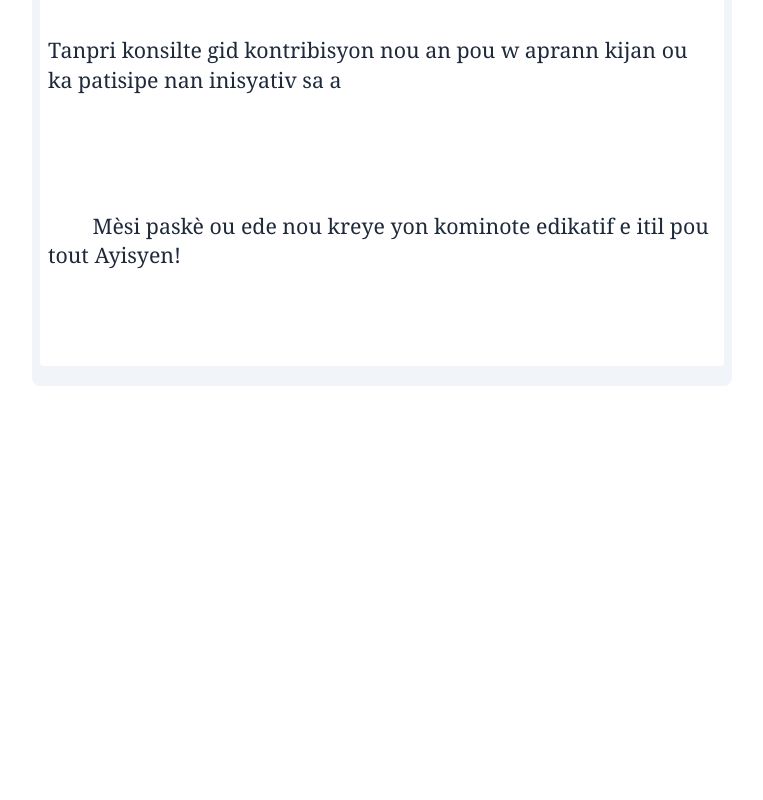
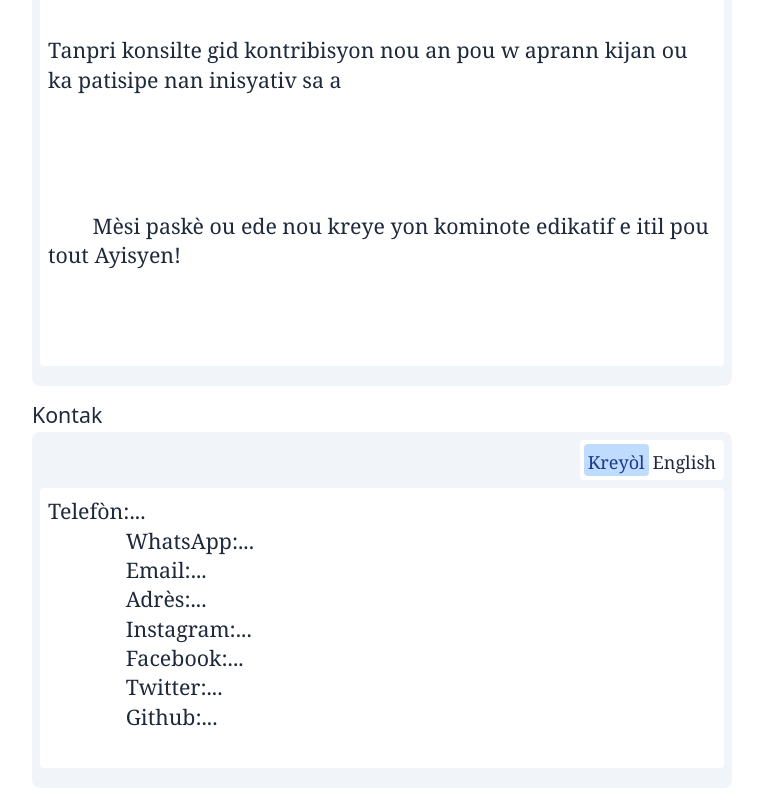
Before and after one commit to wfleu445/feeling-haiti-project, a SvelteKit app in the folder landing-page/: page /admin in a window 1280 px wide. Shown: the part 5751-6551 px from the top of the page, without its empty margins (258-1021 px from the left). Before the commit the page ends 6149 px from the top, so only its background shows below. Built offline with nearby package versions, Linux system fonts and the light colour scheme; no server answers.

Commit message:
feat: Add updatable contact info section

```diff
--- a/landing-page/src/lib/firebase/collections.ts
+++ b/landing-page/src/lib/firebase/collections.ts
@@ -28,7 +28,8 @@ export const landingPageSectionsRevisionSchema = z.object({
 		title: translationObjectSchema,
 		shortDescription: translationObjectSchema,
 		longDescription: translationObjectSchema
-	})
+	}),
+	contactInfo: translationObjectSchema
 });
 
 export type LandingPageSectionsRevision = z.infer<typeof landingPageSectionsRevisionSchema>;
--- a/landing-page/src/lib/pages/admin/translations.ts
+++ b/landing-page/src/lib/pages/admin/translations.ts
@@ -18,6 +18,10 @@ export const translation = defineTranslation({
 	ctaSection: {
 		'en-US': 'CTA Section',
 		'ht-HT': 'Seksyon CTA la'
+	},
+	contactInfo: {
+		'en-US': 'Contact Info',
+		'ht-HT': 'Kontak'
 	},
 	enterPasscode: {
 		'en-US': 'Enter passcode here to save',
--- a/landing-page/src/routes/+page.svelte
+++ b/landing-page/src/routes/+page.svelte
@@ -167,9 +167,10 @@
 					{getHomePageTranslations('contactUs', selectedLanguage)}
 				</h2>
 				<div
-					class="item-center flex min-h-48 w-fit min-w-60 flex-col whitespace-pre-line rounded-lg border-l-[1pt] border-gray-400 bg-gray-200 p-2 py-4 leading-snug tracking-wider text-gray-800"
+					class="item-center flex min-h-48 w-fit min-w-60 flex-col whitespace-pre-line rounded-lg border-l-[1pt] border-gray-400 bg-gray-200 px-3 py-5 leading-snug tracking-wider text-gray-800"
 				>
-					{@html getHomePageTranslations('contactInfo', selectedLanguage)}
+					{@html landingPageRevision?.contactInfo[selectedLanguage] ??
+						getHomePageTranslations('contactInfo', selectedLanguage)}
 				</div>
 			</div>
 		</div>
--- a/landing-page/src/routes/admin/+page.svelte
+++ b/landing-page/src/routes/admin/+page.svelte
@@ -16,12 +16,13 @@
 	let selectedLanguage = $derived(getLanguageContext());
 
 	let landingPageSections = $state<
-		Pick<LandingPageSectionsRevision, 'hero' | 'intro' | 'features' | 'cta'>
+		Pick<LandingPageSectionsRevision, 'hero' | 'intro' | 'features' | 'cta' | 'contactInfo'>
 	>({
 		hero: landingPageTransations.hero,
 		intro: landingPageTransations.sections.intro,
 		features: landingPageTransations.sections.features,
-		cta: landingPageTransations.sections.cta
+		cta: landingPageTransations.sections.cta,
+		contactInfo: landingPageTransations.contactInfo
 	});
 
 	let landingPageRevision = $derived(getLandingPageRevision());
@@ -30,12 +31,13 @@
 	$effect(() => {
 		if (appliedRevision || !landingPageRevision) return;
 
-		const { hero, intro, features, cta, createdTime } = landingPageRevision;
+		const { hero, intro, features, cta, createdTime, contactInfo } = landingPageRevision;
 		landingPageSections = {
 			hero,
 			intro,
 			features,
-			cta
+			cta,
+			contactInfo
 		};
 
 		appliedRevision = createdTime;
@@ -130,12 +132,13 @@
 				<button
 					onclick={() => {
 						appliedRevision = landingPageRevision.createdTime;
-						const { hero, intro, features, cta } = landingPageRevision;
+						const { hero, intro, features, cta, contactInfo } = landingPageRevision;
 						landingPageSections = {
 							hero,
 							intro,
 							features,
-							cta
+							cta,
+							contactInfo
 						};
 
 						savingStatus = {
@@ -215,4 +218,11 @@
 			/>
 		</div>
 	</div>
+	<!--Contact Info Section-->
+	<div class="w-full">
+		<h1>{getAdminPageTranslations('contactInfo', selectedLanguage)}</h1>
+		<div class="pageSection">
+			<LandingPageStringEditor bind:content={landingPageSections.contactInfo} />
+		</div>
+	</div>
 </div>
--- a/landing-page/src/routes/admin/LandingPageStringEditor.svelte
+++ b/landing-page/src/routes/admin/LandingPageStringEditor.svelte
@@ -8,18 +8,17 @@
 	import RichText from './RichTextEditor.svelte';
 
 	type LandingPageStringEditorProps = {
-		label: string;
+		label?: string;
 		content: TranslationObject;
 	};
-	let { label: title, content = $bindable<TranslationObject>() }: LandingPageStringEditorProps =
-		$props();
+	let { label, content = $bindable<TranslationObject>() }: LandingPageStringEditorProps = $props();
 	let language: LanguageCode = $state('ht-HT');
 </script>
 
 <div class="flex w-full flex-col gap-2 p-2 pb-5">
 	<div class="flex w-full flex-row items-end justify-between">
-		<h2 class="">
-			{title}
+		<h2>
+			{label}
 		</h2>
 		<Switch
 			options={languageOptions}
```
